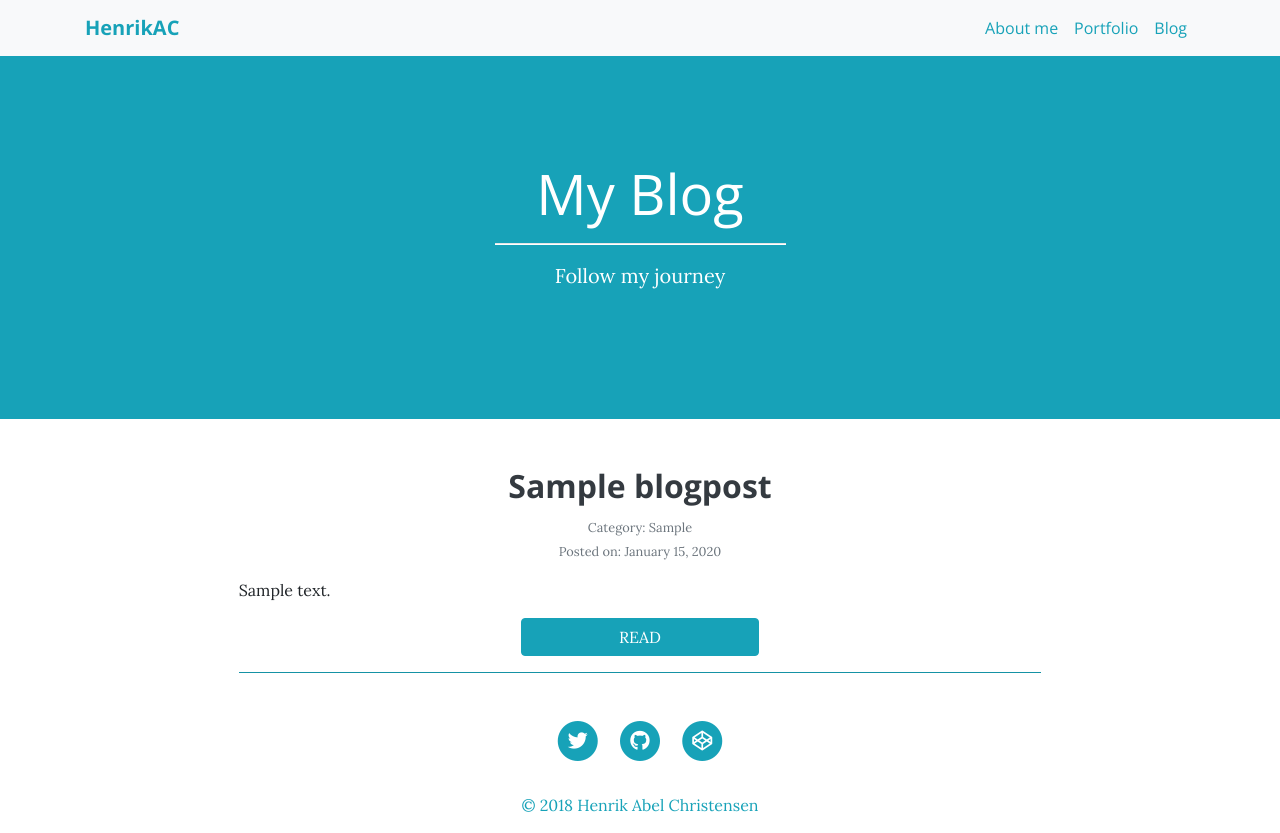
After one commit to alexeypodorozhnyi/HenrikAC, a Django app: page /blog/ in a window 1280 px wide. The commit adds this page. Run offline with Django 3.2, Linux system fonts and the light colour scheme; tables that the repository leaves empty hold one stand-in row (values such as "Sample post"); some libraries are stand-ins or nearby versions.

Commit message:
added blogposts ListView

```diff
--- /dev/null
+++ b/henrikac/blogposts/templates/blogposts/blogpost_list.html
@@ -0,0 +1,26 @@
+{% extends '_layout.html' %}
+
+{% block title %}Blog {{ block.super }}{% endblock %}
+
+{% block heading %}My Blog{% endblock %}
+
+{% block subheading %}Follow my journey{% endblock %}
+
+{% block content %}
+<div class="container mt-5">
+    <div class="col-9 mx-auto">
+        {% for post in object_list %}
+        <h2 class="text-center font-weight-bold"><a href="#" class="text-dark">{{ post.title }}</a></h2>
+        <p class="text-center text-muted">
+            <small>Category: {{ post.category }}</small><br>
+            <small>Posted on: {{ post.pub_date|date:'F d, Y' }}</small>
+        </p>
+        <p>{{ post.content|linebreaksbr|truncatewords:60 }}</p>
+        <div class="col-12 col-md-4 mx-auto">
+            <a href="#" class="btn btn-info w-100">READ</a>
+        </div>
+        <hr class="mb-5 bg-info">
+        {% endfor %}
+    </div>
+</div>
+{% endblock %}
--- /dev/null
+++ b/henrikac/blogposts/urls.py
@@ -0,0 +1,8 @@
+from django.urls import path
+
+from . import views
+
+app_name = 'blogposts'
+urlpatterns = [
+    path('', views.BlogPostListView.as_view(), name='list'),
+]
--- a/henrikac/blogposts/views.py
+++ b/henrikac/blogposts/views.py
@@ -1,3 +1,8 @@
 from django.shortcuts import render
+from django.views import generic
 
-# Create your views here.
+from . import models
+
+
+class BlogPostListView(generic.ListView):
+    model = models.BlogPost
--- a/henrikac/henrikac/urls.py
+++ b/henrikac/henrikac/urls.py
@@ -21,5 +21,6 @@ from . import views
 urlpatterns = [
     path('admin/', admin.site.urls),
     path('portfolio/', include('portfolioprojects.urls', namespace='portfolio')),
+    path('blog/', include('blogposts.urls', namespace='blog')),
     path('', views.home, name='home'),
 ]
--- a/henrikac/templates/_layout.html
+++ b/henrikac/templates/_layout.html
@@ -35,6 +35,9 @@
                         </li>
                         <li class="nav-item">
                             <a href="{% url 'portfolio:list' %}" class="nav-link text-info">Portfolio</a>
+                        </li>
+                        <li class="nav-item">
+                            <a href="{% url 'blog:list' %}" class="nav-link text-info">Blog</a>
                         </li>
                     </ul>
                 </div>
```
